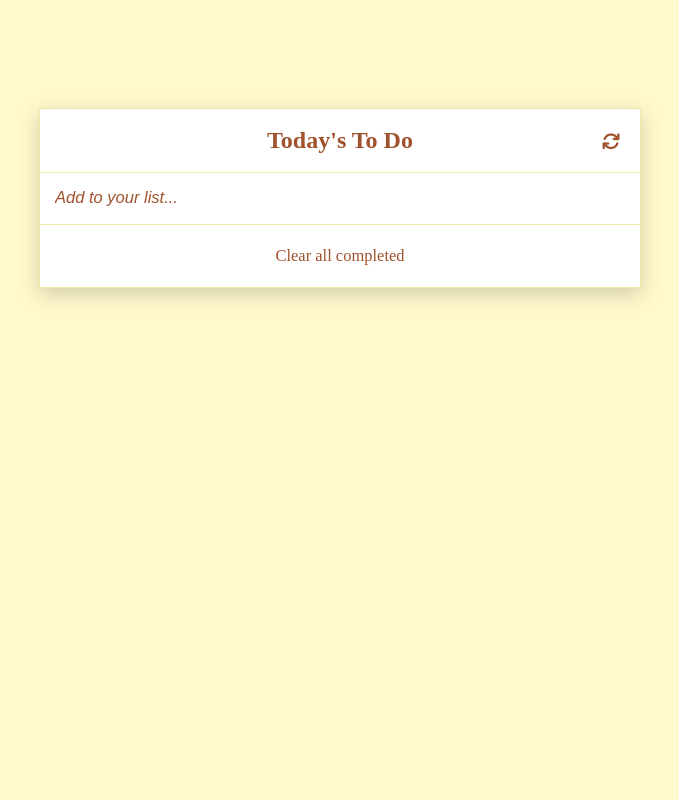
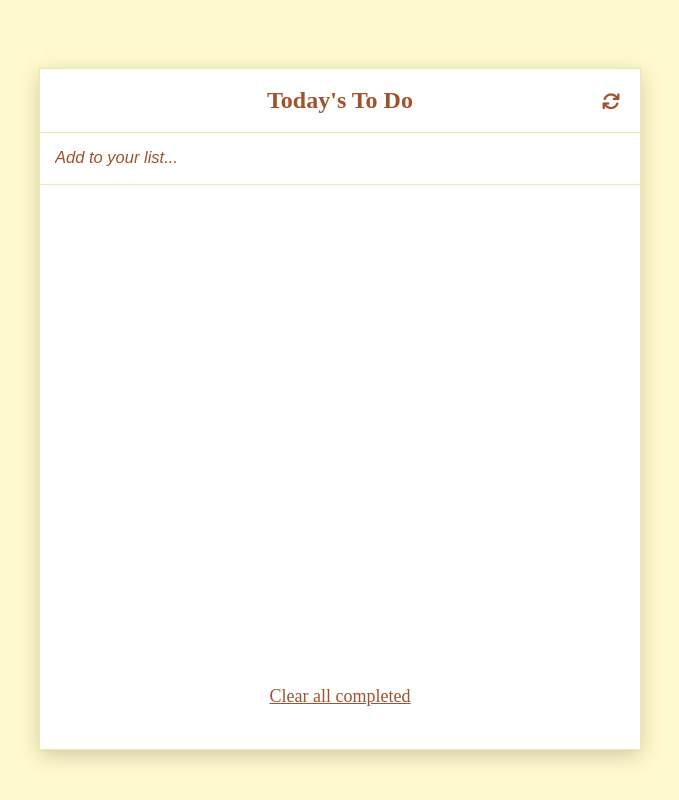
Before and after one commit to Rhaegar121/To-Do-list, a website built with webpack: page src/index.html in a window 1280 px wide. Shown: the whole page, without its empty margins (300-979 px from the left). Built offline with nearby package versions, Linux system fonts and the light colour scheme.

Commit message:
change todolist position

```diff
--- a/src/style.css
+++ b/src/style.css
@@ -7,7 +7,7 @@
 }
 
 ::-webkit-scrollbar {
-  width: 10px;
+  width: 6px;
 }
 
 ::-webkit-scrollbar-track {
@@ -15,7 +15,8 @@
 }
 
 ::-webkit-scrollbar-thumb {
-  background: var(--border-color);
+  background: var(--text-color);
+  border-radius: 10px;
 }
 
 body {
@@ -23,15 +24,16 @@ body {
 }
 
 .container {
-  position: absolute;
+  position: fixed;
   left: 50%;
   transform: translateX(-50%);
   width: 600px;
-  height: auto;
-  margin: 100px 0;
+  height: 85vh;
+  margin-top: 60px;
   border: 0.2px solid var(--border-color);
   box-shadow: 0 6px 20px 0 rgba(0, 0, 0, 0.19);
   background-color: var(--container-color);
+  overflow: -moz-hidden-unscrollable;
 }
 
 .container input {
@@ -78,6 +80,14 @@ body {
   color: var(--text-color);
 }
 
+.container #to_do_list {
+  position: relative;
+  overflow-x: hidden;
+  overflow-y: auto;
+  width: 100%;
+  height: 60vh;
+}
+
 .container #to_do_list .todolist {
   border-bottom: 0.2px solid var(--border-color);
   display: flex;
@@ -111,8 +121,8 @@ body {
 
 .container a {
   color: var(--text-color);
-  font-size: 16.5px;
-  text-decoration: none;
+  font-size: 18px;
+  text-decoration: underline;
   margin: 21px auto;
   width: 600px;
   text-align: center;
```
